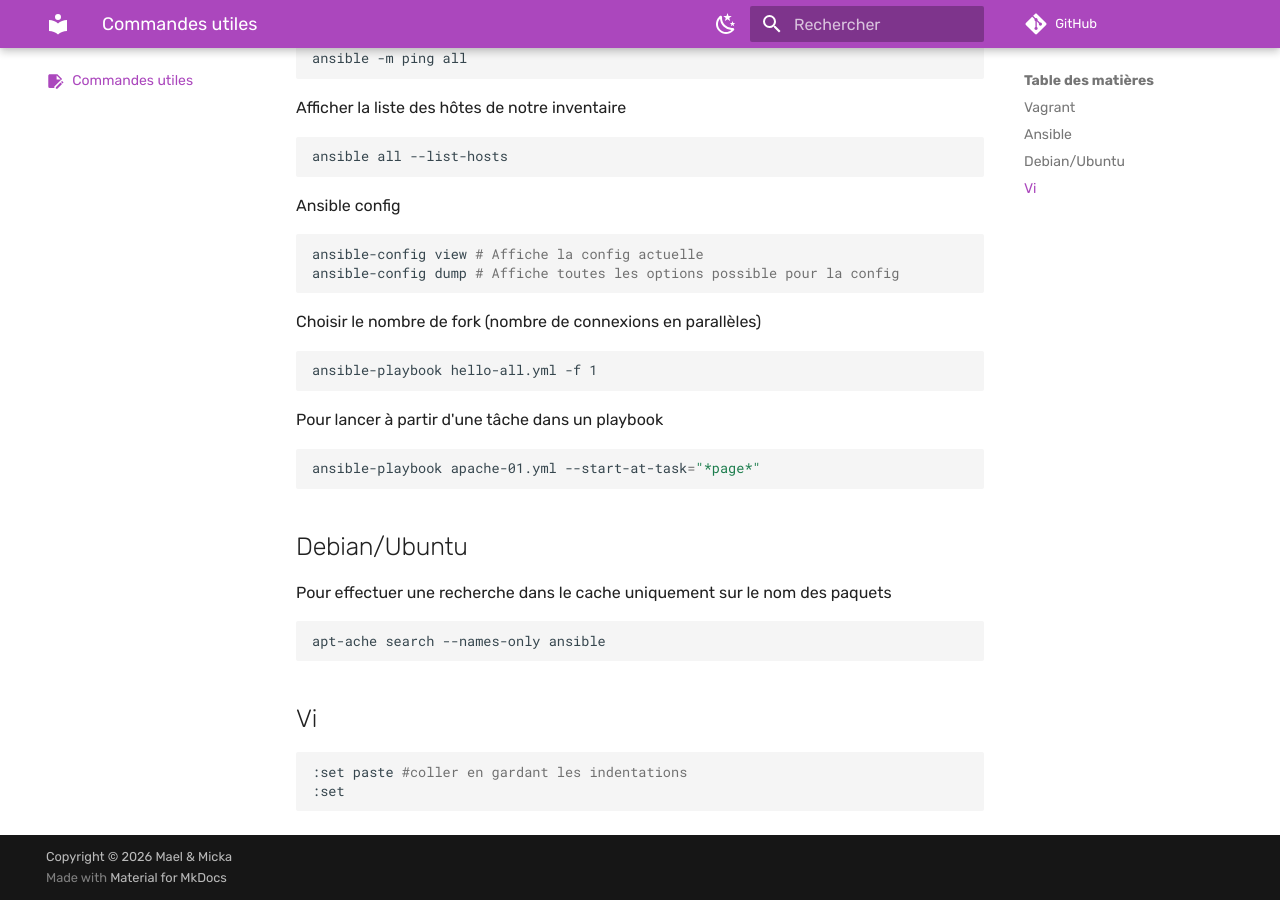
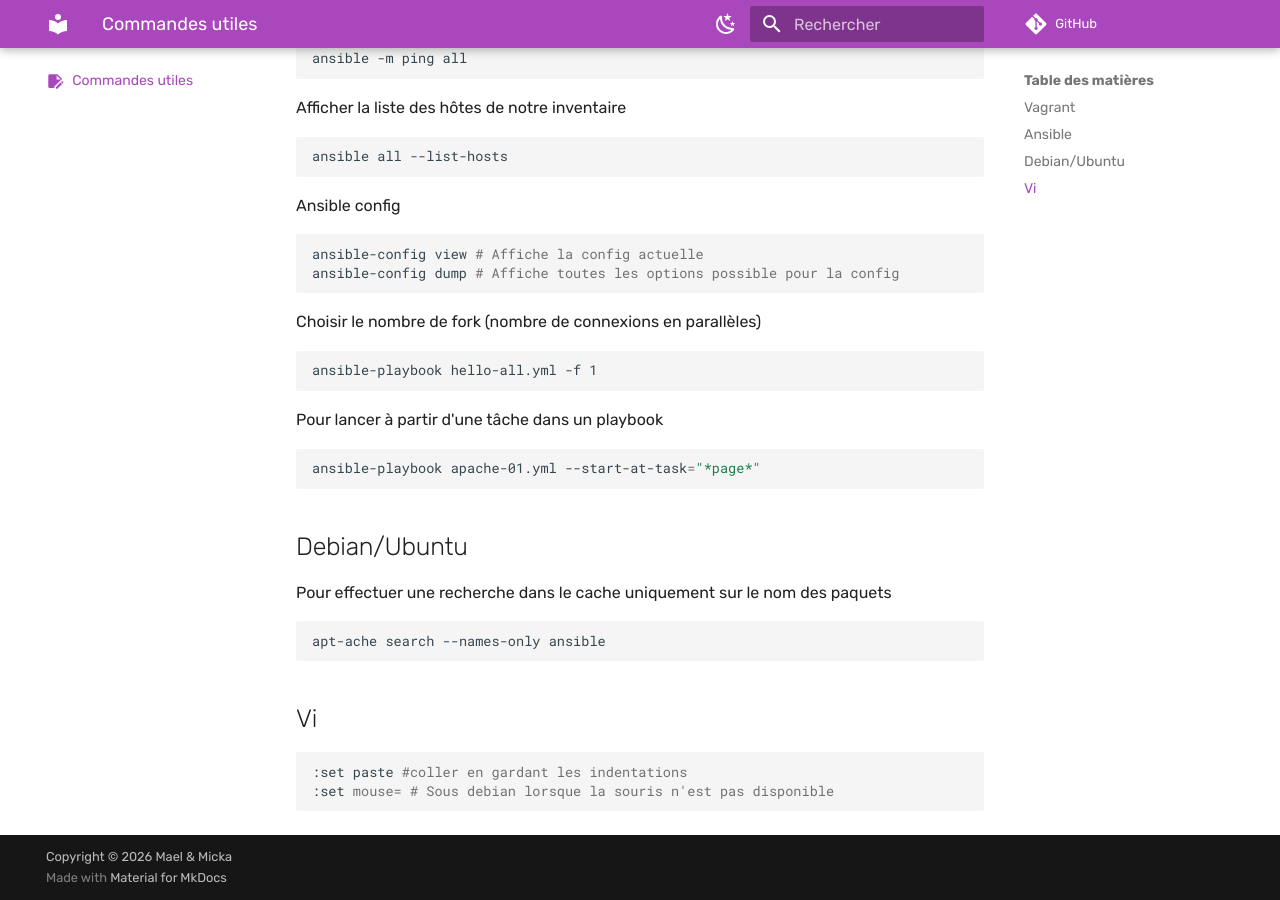
Before and after one commit to saiqo/ansible-kovacs, an MkDocs documentation site: the page built from docs/commandes_utiles.md, in a window 1280 px wide and 900 px high, scrolled down 573 px. Built offline with MkDocs 1.6.1 and Material for MkDocs 9.7.7, drawn with Linux system fonts in a browser that asks for light colours; comment, search, counter and statistics services are not loaded.

Commit message:
Edit commands utiles

````diff
--- a/docs/commandes_utiles.md
+++ b/docs/commandes_utiles.md
@@ -53,5 +53,5 @@ apt-ache search --names-only ansible
 ## Vi
 ``` bash
 :set paste #coller en gardant les indentations
-:set
+:set mouse= # Sous debian lorsque la souris n'est pas disponible
 ```
````
